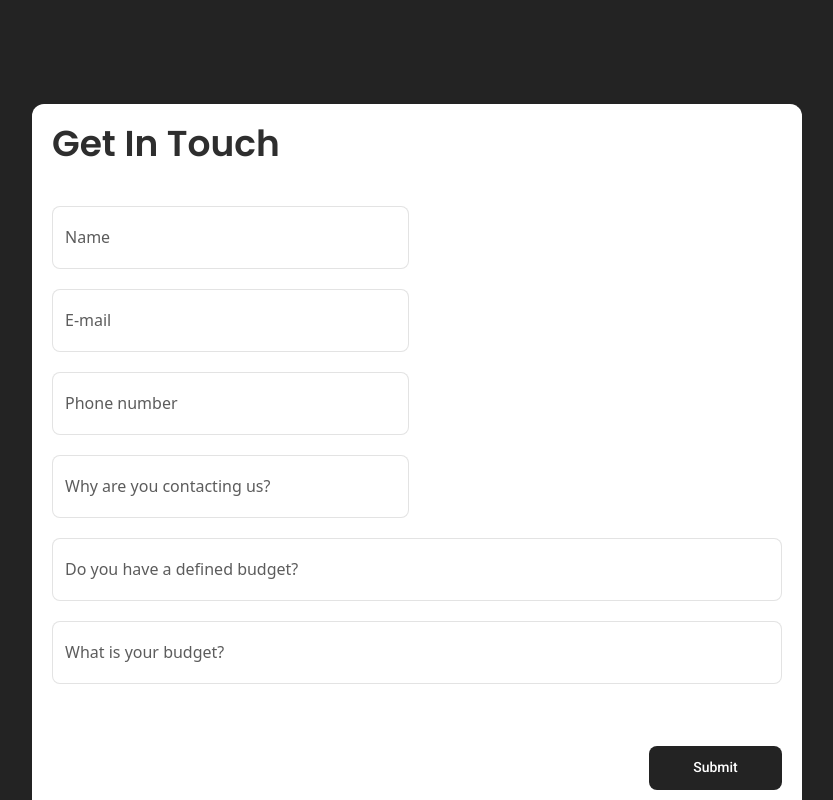
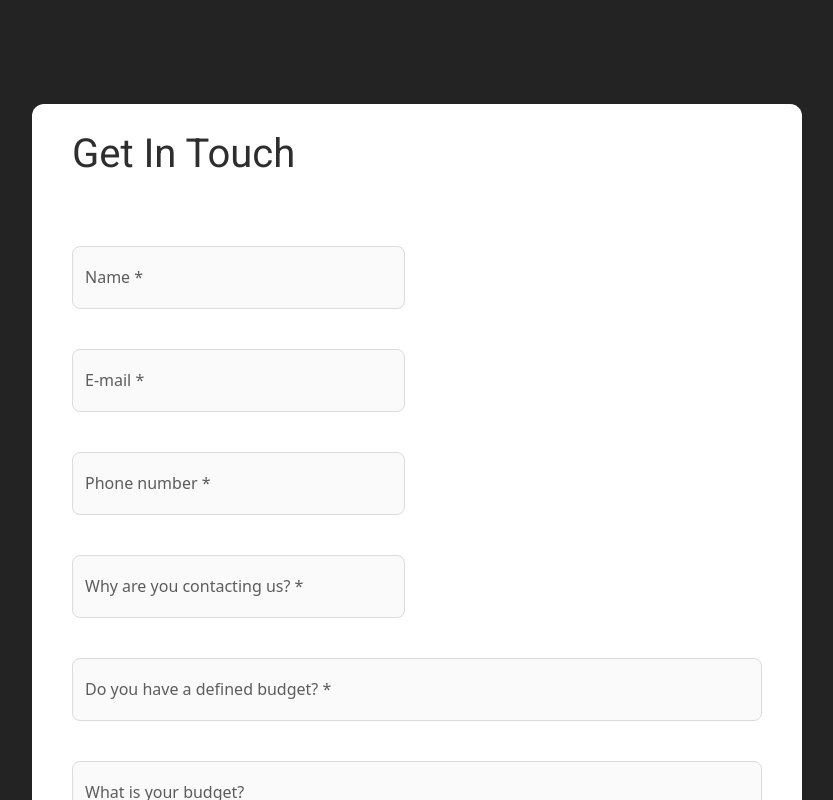
Before and after one commit to contentcraftstudio/Coderlabs-web-2.0, a Next.js app: page / in a window 1280 px wide. Shown: the part 7240-8040 px from the top of the page, without its empty margins (223-1056 px from the left). Built offline with nearby package versions, Linux system fonts and the light colour scheme.

Commit message:
fix::GetIn

```diff
--- a/components/GetIn.tsx
+++ b/components/GetIn.tsx
@@ -59,32 +59,32 @@ export default function GetIn () {
         validationSchema={validationSchema}
       >
         <>
-          <div className='w-full bg-white rounded px-[20px] py-[20px] sm:space-y-[20px]'>
-            <p className='w-225 font-secondary text-4xl font-[530] leading-10 text-gray-700 mb-[42px]'>
+          <div className='w-full bg-white rounded sm:px-[15px] md:px-[40px] py-[20px] sm:py-[20px] sm:space-y-[20px] md:space-y-[40px]'>
+            <p className='font-primary sm:text-[20px] md:text-[40px] text-gray-700 sm:mb-[20px] md:mb-[62px]'>
               {t('Get_in_touch')}
             </p>
-            <div className='flex gap-[20px] flex-wrap'>
-              <div className='lg:w-[48.9%] sm:w-full'>
-                <FormInput label={t('Name')} name='name' type='name' />
+            <div className='flex sm:gap-[20px] lg:gap-[40px] flex-wrap'>
+              <div className='lg:w-[48.2%] sm:w-full'>
+                <FormInput label={t('Name')+' *'} name='name' type='name' />
                 <ErrorMessage name='name' />
               </div>
-              <div className='lg:w-[48.9%] sm:w-full'>
-                <FormInput label={t('Email')} name='email' type='email' />
+              <div className='lg:w-[48.2%] sm:w-full'>
+                <FormInput label={t('Email')+' *'} name='email' type='email' />
                 <ErrorMessage name='email' />
               </div>
             </div>
-            <div className='flex gap-[20px] flex-wrap'>
-              <div className='lg:w-[48.9%] sm:w-full md:w-[48.4%]'>
+            <div className='flex sm:gap-[20px] lg:gap-[40px] flex-wrap'>
+              <div className='lg:w-[48.2%] sm:w-full md:w-[48.4%]'>
                 <FormInput
-                  label={t('Phone_number')}
+                  label={t('Phone_number')+' *'}
                   name='phone'
                   type='phone'
                 />
                 <ErrorMessage name='phone' />
               </div>
-              <div className='lg:w-[48.9%] sm:w-full md:w-[48.4%]'>
+              <div className='lg:w-[48.2%] sm:w-full md:w-[48.4%]'>
                 <FormInput
-                  label={t('Contacting_us')}
+                  label={t('Contacting_us')+' *'}
                   name='contacting'
                   type='contacting'
                 />
@@ -92,7 +92,7 @@ export default function GetIn () {
               </div>
             </div>
             <FormInput
-              label={t('Defined_budget')}
+              label={t('Defined_budget')+' *'}
               name='budget'
               type='budget'
             />
@@ -103,7 +103,7 @@ export default function GetIn () {
               type='menssage'
             />
             <ErrorMessage name='message' />
-            <div className='pt-[42px] flex justify-end pb-[10px]'>
+            <div className='sm:pt-[35px] md:pt-[42px] flex justify-end pb-[10px]'>
               <FormButton />
             </div>
           </div>
--- a/components/form/FormInput.tsx
+++ b/components/form/FormInput.tsx
@@ -11,7 +11,7 @@ export default function FormInput ({ name, label, type }: Props) {
   const { setFieldTouched, setFieldValue, values } = useFormikContext()
 
   return (
-    <div className='w-full rounded-[8px] flex h-[63px]'>
+    <div className='w-full flex sm:h-[50px] md:h-[63px]'>
       <input
         type={type}
         id={name}
@@ -20,7 +20,7 @@ export default function FormInput ({ name, label, type }: Props) {
         value={getIn(values, name)}
         onChange={(e) => setFieldValue(name, e.target.value)}
         onBlur={() => setFieldTouched(name)}
-        className='px-[12px] w-full rounded-[8px] bg-gray-50 py-23 border border-gray-200/50'
+        className='px-[12px] w-full h-full bg-gray-input rounded-[8px] py-23 border border-gray-border'
       />
     </div>
   )
```
